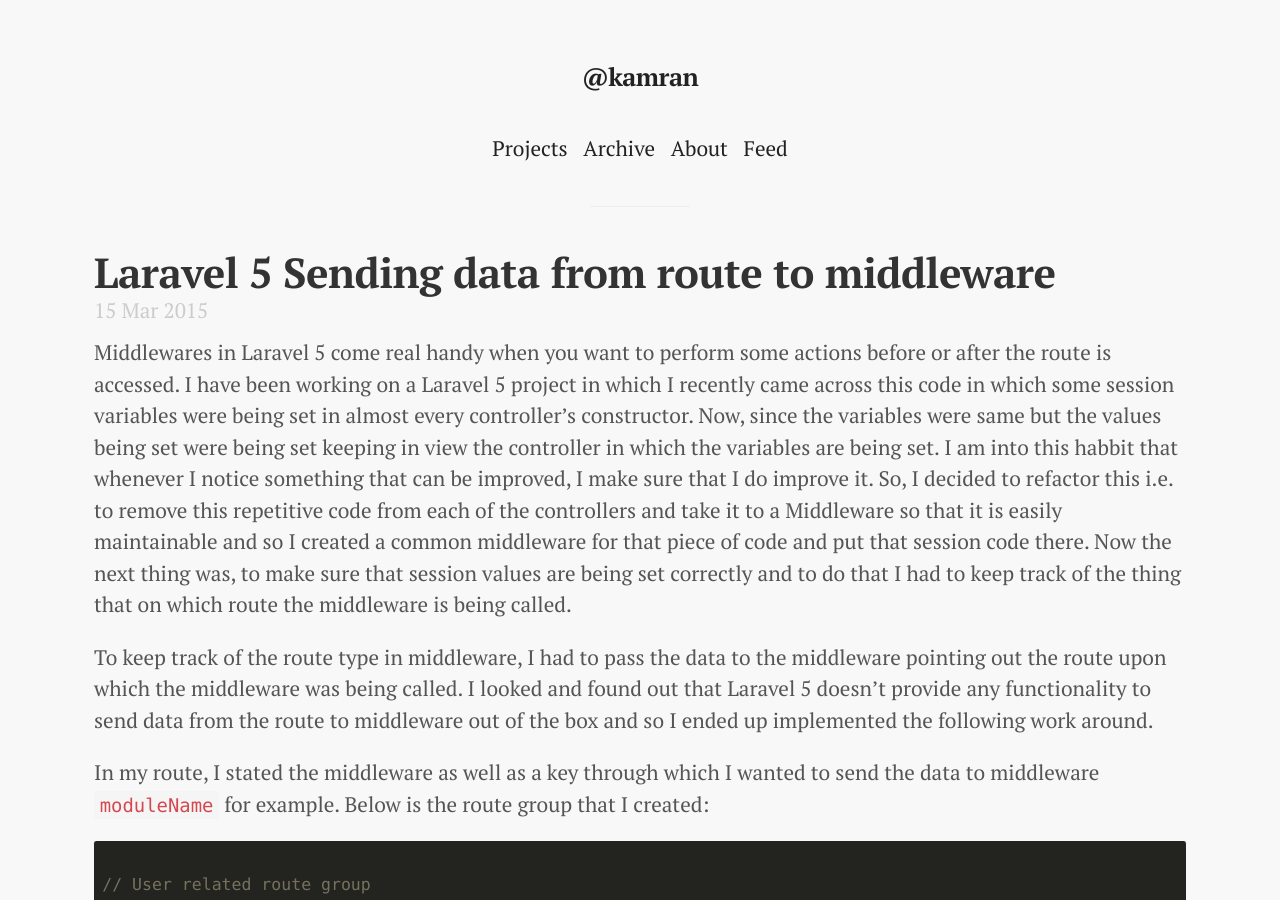
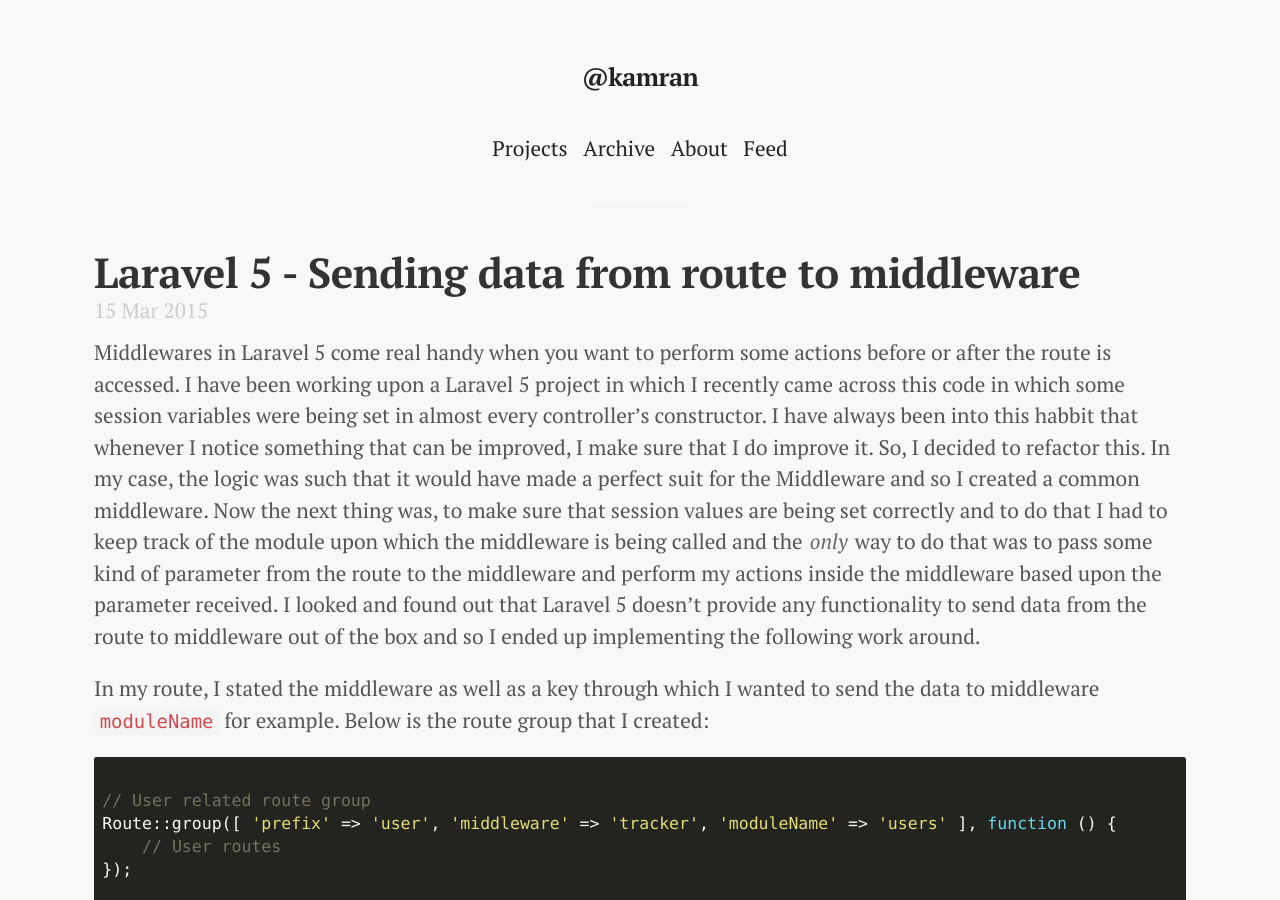
Before and after one commit to kamranahmedse/kamranahmedse.github.io, a Jekyll site: the page built from blog/_posts/2015-03-15-laravel-5-sending-data-from-route-to-middleware.md, in a window 1280 px wide and 900 px high. Built offline with Jekyll 4.4.1, drawn with Linux system fonts in a browser that asks for light colours; comment, search, counter and statistics services are not loaded.

Commit message:
Fixed some typos in the blog post.

```diff
--- a/blog/_posts/2015-03-15-laravel-5-sending-data-from-route-to-middleware.md
+++ b/blog/_posts/2015-03-15-laravel-5-sending-data-from-route-to-middleware.md
@@ -1,11 +1,9 @@
 ---
 layout: post
-title: Laravel 5 Sending data from route to middleware
+title: Laravel 5 - Sending data from route to middleware
 comments: true
 ---
-Middlewares in Laravel 5 come real handy when you want to perform some actions before or after the route is accessed. I have been working on a Laravel 5 project in which I recently came across this code in which some session variables were being set in almost every controller's constructor. Now, since the variables were same but the values being set were being set keeping in view the controller in which the variables are being set. I am into this habbit that whenever I notice something that can be improved, I make sure that I do improve it. So, I decided to refactor this i.e. to remove this repetitive code from each of the controllers and take it to a Middleware so that it is easily maintainable and so I created a common middleware for that piece of code and put that session code there. Now the next thing was, to make sure that session values are being set correctly and to do that I had to keep track of the thing that on which route the middleware is being called.
-
-To keep track of the route type in middleware, I had to pass the data to the middleware pointing out the route upon which the middleware was being called. I looked and found out that Laravel 5 doesn't provide any functionality to send data from the route to middleware out of the box and so I ended up implemented the following work around.
+Middlewares in Laravel 5 come real handy when you want to perform some actions before or after the route is accessed. I have been working upon a Laravel 5 project in which I recently came across this code in which some session variables were being set in almost every controller's constructor. I have always been into this habbit that whenever I notice something that can be improved, I make sure that I do improve it. So, I decided to refactor this. In my case, the logic was such that it would have made a perfect suit for the Middleware and so I created a common middleware. Now the next thing was, to make sure that session values are being set correctly and to do that I had to keep track of the module upon which the middleware is being called and the *only* way to do that was to pass some kind of parameter from the route to the middleware and perform my actions inside the middleware based upon the parameter received. I looked and found out that Laravel 5 doesn't provide any functionality to send data from the route to middleware out of the box and so I ended up implementing the following work around.
 
 In my route, I stated the middleware as well as a key through which I wanted to send the data to middleware `moduleName` for example. Below is the route group that I created:
 
```
